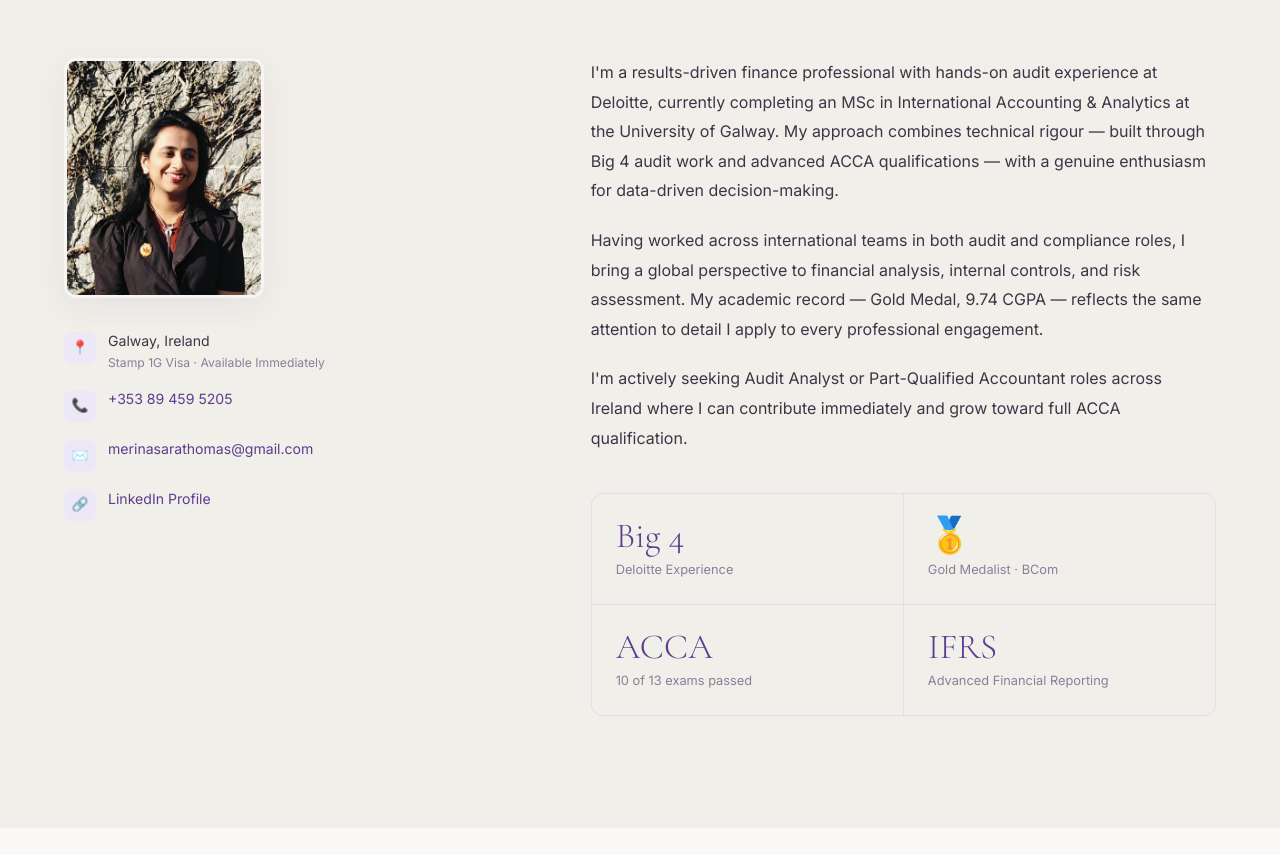
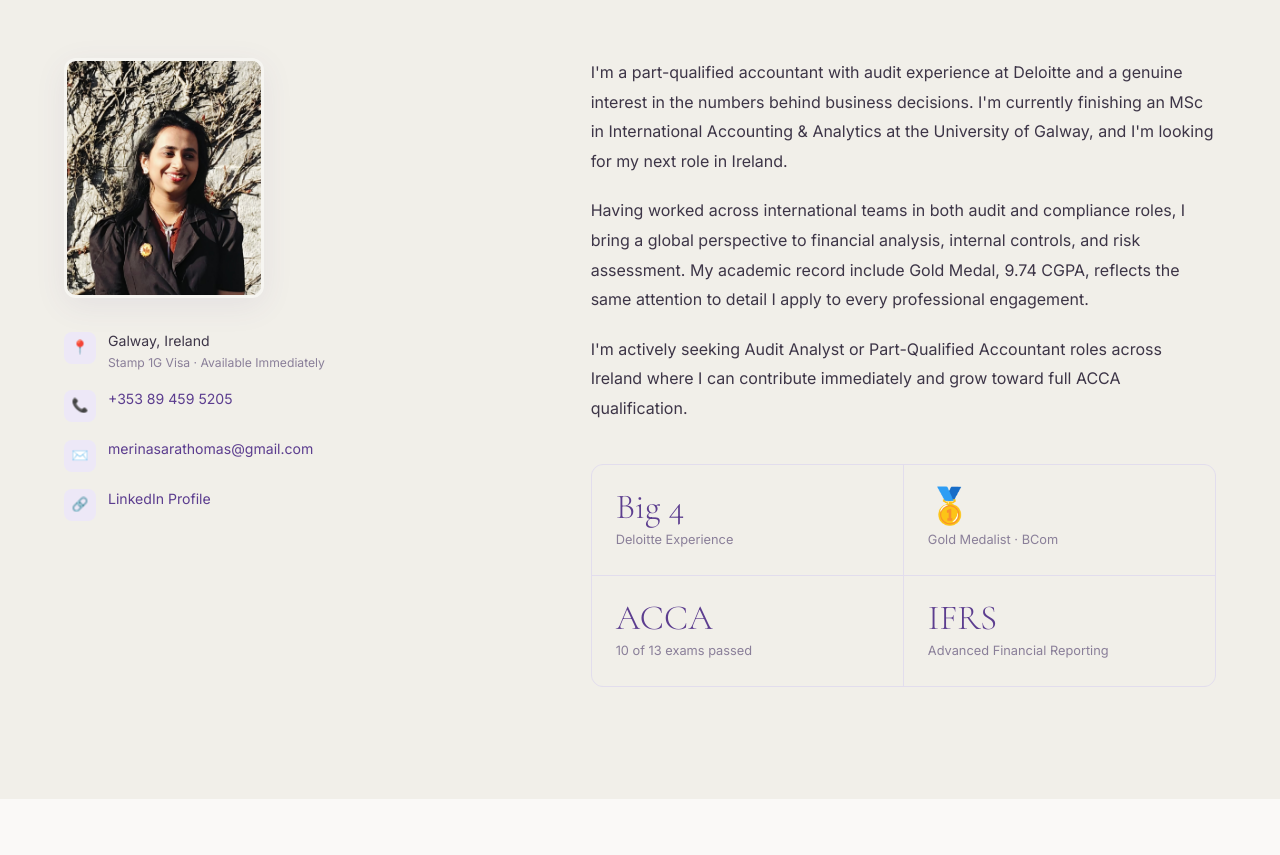
Before and after one commit to mesaira/Merina_portfolio, a plain HTML site: page index.html in a window 1280 px wide. Shown: the part 1060-1915 px from the top of the page. Drawn offline with nearby package versions, Linux system fonts and the light colour scheme.

Commit message:
Update index.html

```diff
--- a/index.html
+++ b/index.html
@@ -1206,8 +1206,8 @@ footer {
       </div>
     </div>
     <div class="about-main reveal">
-      <p class="about-p">I'm a results-driven finance professional with hands-on audit experience at Deloitte, currently completing an MSc in International Accounting & Analytics at the University of Galway. My approach combines technical rigour — built through Big 4 audit work and advanced ACCA qualifications — with a genuine enthusiasm for data-driven decision-making.</p>
-      <p class="about-p">Having worked across international teams in both audit and compliance roles, I bring a global perspective to financial analysis, internal controls, and risk assessment. My academic record — Gold Medal, 9.74 CGPA — reflects the same attention to detail I apply to every professional engagement.</p>
+      <p class="about-p">I'm a part-qualified accountant with audit experience at Deloitte and a genuine interest in the numbers behind business decisions. I'm currently finishing an MSc in International Accounting & Analytics at the University of Galway, and I'm looking for my next role in Ireland.</p>
+      <p class="about-p">Having worked across international teams in both audit and compliance roles, I bring a global perspective to financial analysis, internal controls, and risk assessment. My academic record include Gold Medal, 9.74 CGPA, reflects the same attention to detail I apply to every professional engagement.</p>
       <p class="about-p">I'm actively seeking Audit Analyst or Part-Qualified Accountant roles across Ireland where I can contribute immediately and grow toward full ACCA qualification.</p>
       <div class="about-highlights">
         <div class="ah-item">
```
